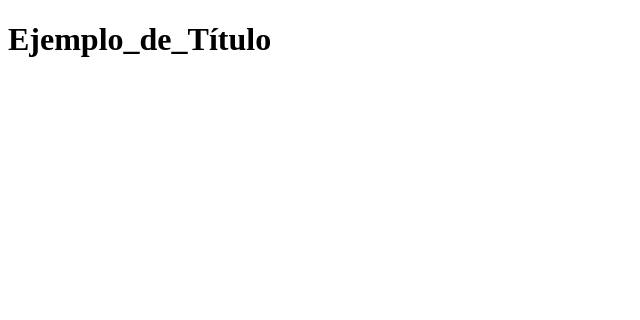
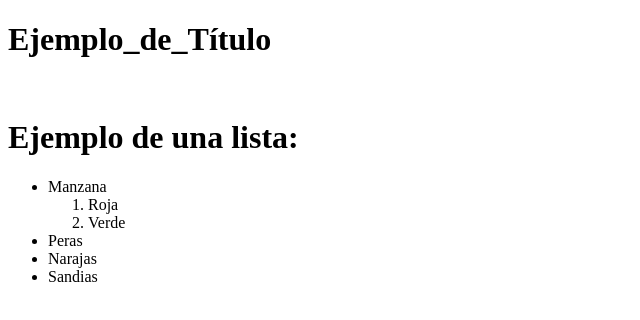
Before and after one commit to Marvin-Aguirre/Practica-Git, a plain HTML site: page index.html in a window 1280 px wide. Shown: the whole page, without its empty margins (0-640 px from the left). Drawn offline with Linux system fonts and the light colour scheme.

Commit message:
Se agrego una lista al index

```diff
--- a/index.html
+++ b/index.html
@@ -7,5 +7,19 @@
 </head>
 <body>
     <h1>Ejemplo_de_Título</h1>
+    <br>
+    <h1>Ejemplo de una lista:</h1>
+    <ul>
+
+        <li>Manzana</li>
+            <ol>
+                <li>Roja</li>
+                <li>Verde</li>
+            </ol>
+        <li>Peras</li>
+        <li>Narajas</li>
+        <li>Sandias</li>
+    </ul>
+
 </body>
 </html>
```
